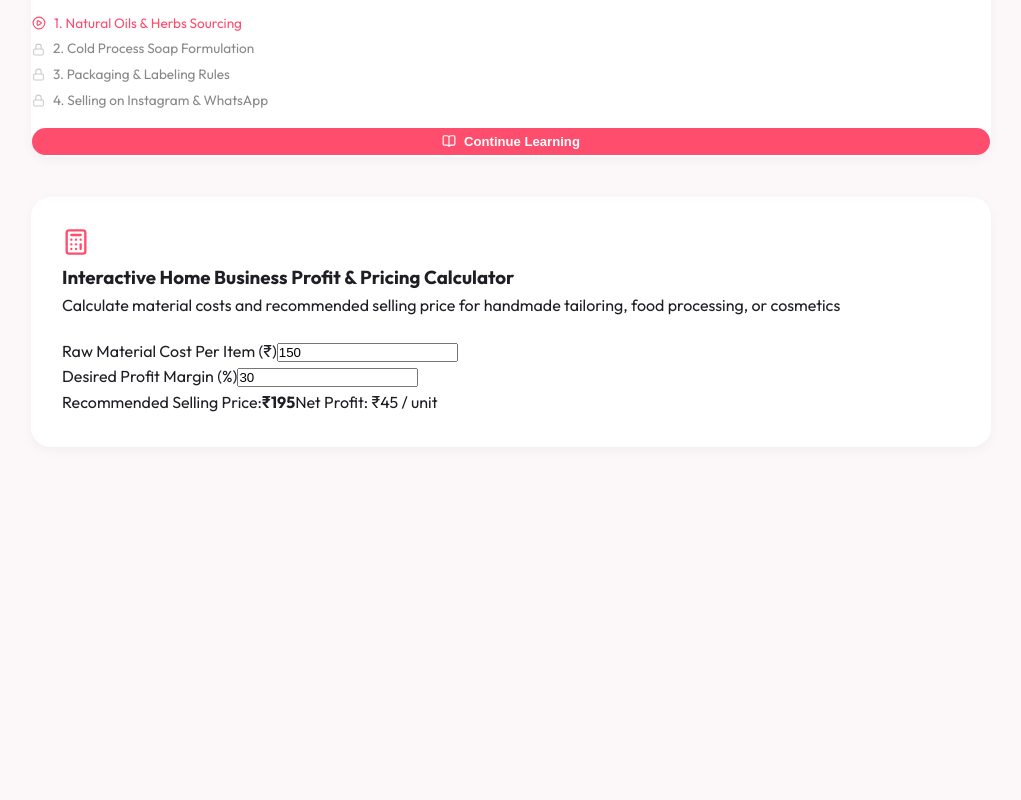
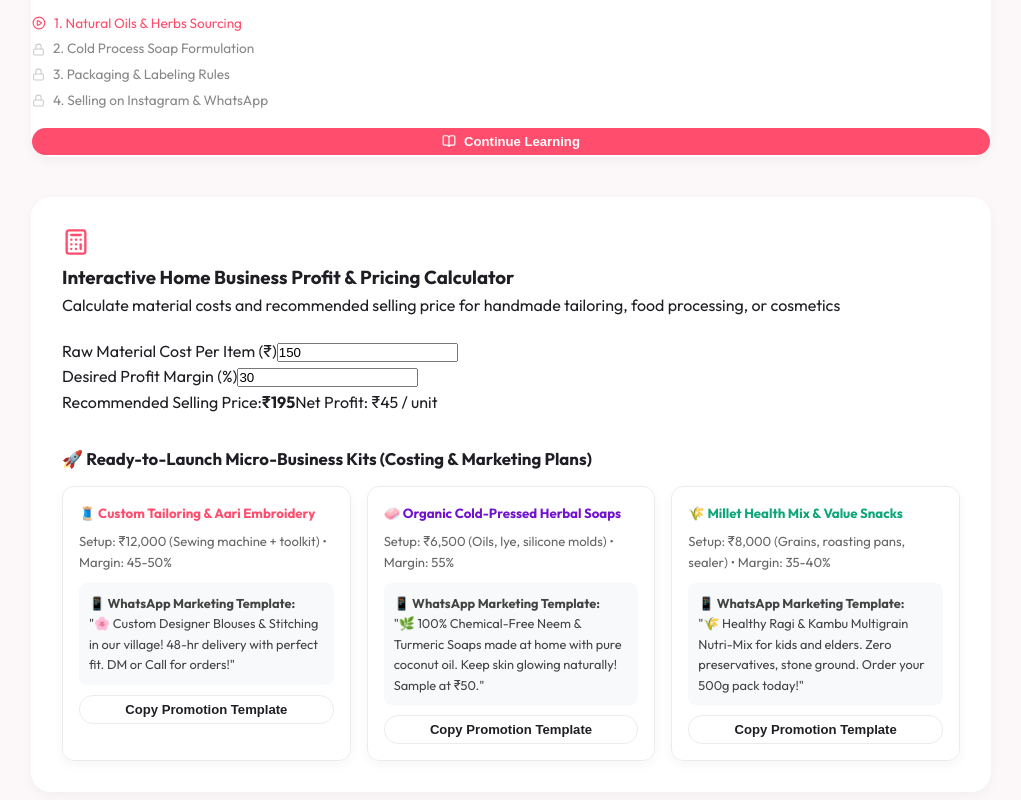
Before and after one commit to Sackthika13/EmpowerHer, a React (Vite) app: page /skills in a window 1280 px wide. Shown: the part 2377-3177 px from the top of the page, without its empty margins (259-1280 px from the left). Before the commit the page ends 2854 px from the top, so only its background shows below. Built offline with nearby package versions, Linux system fonts and the light colour scheme.

Commit message:
feat(pages): update SkillsPage.jsx with home business startup kits

```diff
--- a/src/pages/SkillsPage.jsx
+++ b/src/pages/SkillsPage.jsx
@@ -154,6 +154,49 @@ const SkillsPage = ({ userName }) => {
             <span className="profit-text">Net Profit: ₹{calculateSellingPrice() - calcCost} / unit</span>
           </div>
         </div>
+
+        {/* Pre-built Home Business Startup Guides */}
+        <h4 style={{ marginTop: '30px', marginBottom: '14px', fontSize: '1.05rem', color: 'var(--text-dark)' }}>
+          🚀 Ready-to-Launch Micro-Business Kits (Costing & Marketing Plans)
+        </h4>
+
+        <div style={{ display: 'grid', gridTemplateColumns: 'repeat(auto-fit, minmax(280px, 1fr))', gap: '16px' }}>
+          <div className="glass-card" style={{ padding: '16px', border: '1px solid #e9ecef', borderRadius: '12px' }}>
+            <h5 style={{ margin: '0 0 6px', color: 'var(--primary)' }}>🧵 Custom Tailoring & Aari Embroidery</h5>
+            <p style={{ fontSize: '0.82rem', color: '#666', marginBottom: '10px' }}>Setup: ₹12,000 (Sewing machine + toolkit) • Margin: 45-50%</p>
+            <div style={{ background: '#f8f9fa', padding: '10px', borderRadius: '8px', fontSize: '0.8rem', color: '#444', marginBottom: '10px' }}>
+              <strong>📱 WhatsApp Marketing Template:</strong><br />
+              "🌸 Custom Designer Blouses & Stitching in our village! 48-hr delivery with perfect fit. DM or Call for orders!"
+            </div>
+            <button className="btn btn-outline btn-sm btn-block" onClick={() => alert("Costing sheet & WhatsApp catalogue guide copied!")}>
+              Copy Promotion Template
+            </button>
+          </div>
+
+          <div className="glass-card" style={{ padding: '16px', border: '1px solid #e9ecef', borderRadius: '12px' }}>
+            <h5 style={{ margin: '0 0 6px', color: 'var(--secondary)' }}>🧼 Organic Cold-Pressed Herbal Soaps</h5>
+            <p style={{ fontSize: '0.82rem', color: '#666', marginBottom: '10px' }}>Setup: ₹6,500 (Oils, lye, silicone molds) • Margin: 55%</p>
+            <div style={{ background: '#f8f9fa', padding: '10px', borderRadius: '8px', fontSize: '0.8rem', color: '#444', marginBottom: '10px' }}>
+              <strong>📱 WhatsApp Marketing Template:</strong><br />
+              "🌿 100% Chemical-Free Neem & Turmeric Soaps made at home with pure coconut oil. Keep skin glowing naturally! Sample at ₹50."
+            </div>
+            <button className="btn btn-outline btn-sm btn-block" onClick={() => alert("Costing sheet & WhatsApp catalogue guide copied!")}>
+              Copy Promotion Template
+            </button>
+          </div>
+
+          <div className="glass-card" style={{ padding: '16px', border: '1px solid #e9ecef', borderRadius: '12px' }}>
+            <h5 style={{ margin: '0 0 6px', color: '#0ca678' }}>🌾 Millet Health Mix & Value Snacks</h5>
+            <p style={{ fontSize: '0.82rem', color: '#666', marginBottom: '10px' }}>Setup: ₹8,000 (Grains, roasting pans, sealer) • Margin: 35-40%</p>
+            <div style={{ background: '#f8f9fa', padding: '10px', borderRadius: '8px', fontSize: '0.8rem', color: '#444', marginBottom: '10px' }}>
+              <strong>📱 WhatsApp Marketing Template:</strong><br />
+              "🌾 Healthy Ragi & Kambu Multigrain Nutri-Mix for kids and elders. Zero preservatives, stone ground. Order your 500g pack today!"
+            </div>
+            <button className="btn btn-outline btn-sm btn-block" onClick={() => alert("Costing sheet & WhatsApp catalogue guide copied!")}>
+              Copy Promotion Template
+            </button>
+          </div>
+        </div>
       </div>
 
       {/* Course Detail Modal */}
```
